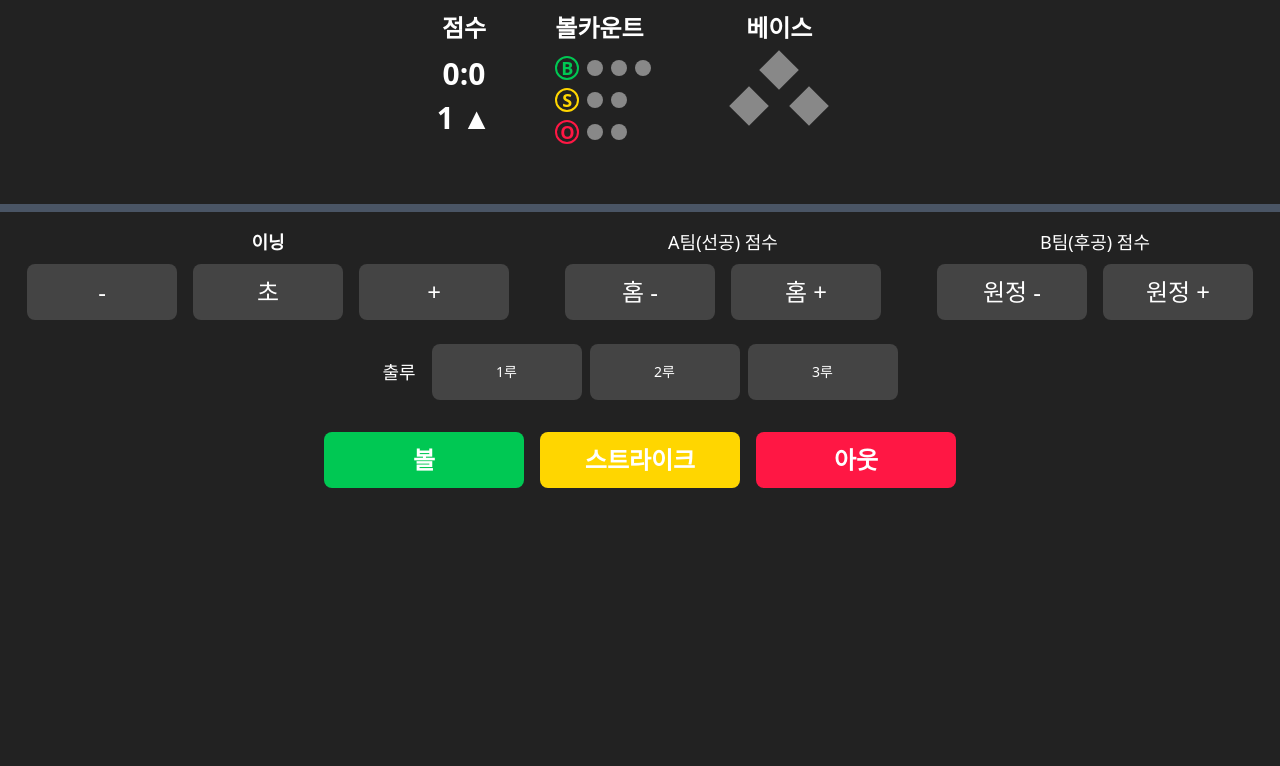
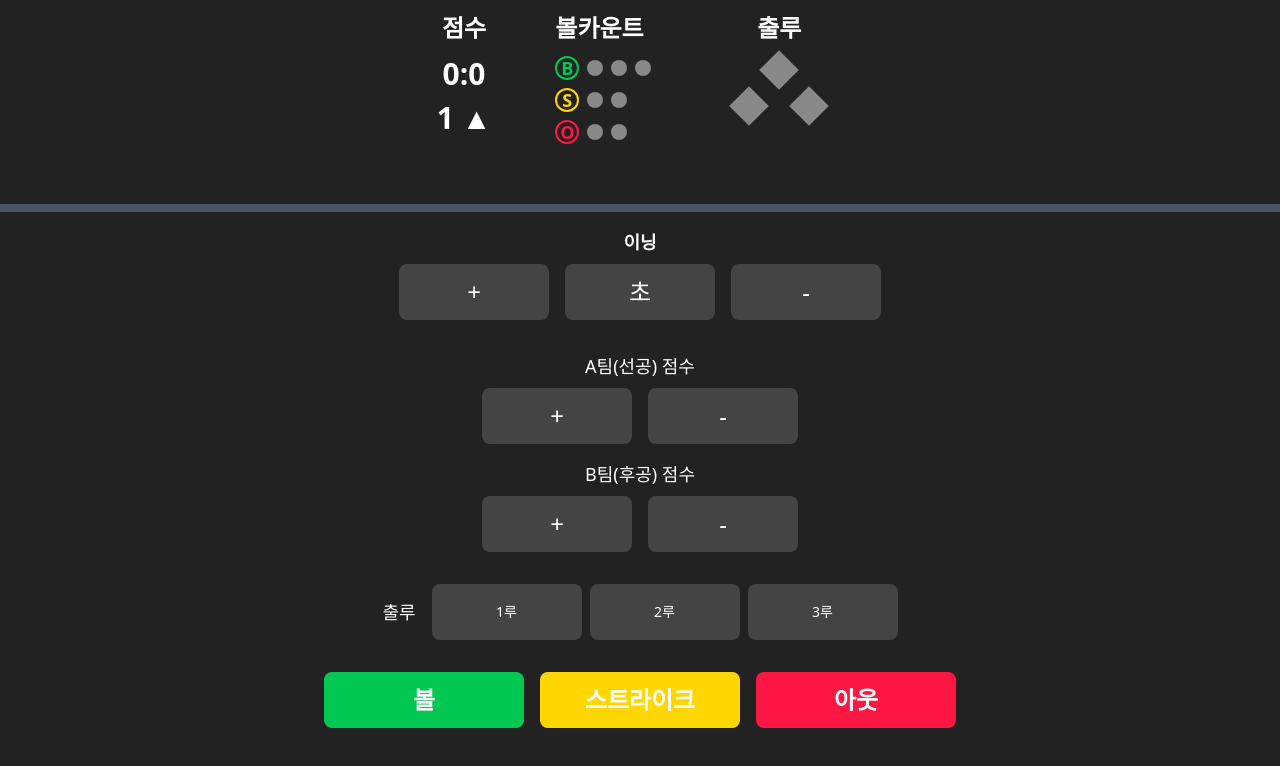
Before and after one commit to jazzboy327/score_bug, a React (Vite) app: page /control/1 in a window 1280 px wide. Shown: the top 766 px of the page. Built offline with nearby package versions, Linux system fonts and the light colour scheme; no server answers; the database is empty.

Commit message:
control panel 수정

```diff
--- a/src/components/ScoreControl.tsx
+++ b/src/components/ScoreControl.tsx
@@ -51,13 +51,13 @@ export default function ScoreControl() {
     };
 
     // 점수 조작
-    const handleScoreChange = async (team: 'home' | 'away', increment: boolean) => {
+    const handleScoreChange = async (team: 'a_score' | 'h_score', increment: boolean) => {
         if (!score) return;
         const updatedScore = { ...score };
-        if (team === 'home') {
+        if (team === 'a_score') {
+            updatedScore.a_score = increment ? score.a_score + 1 : Math.max(0, score.a_score - 1);
+        } else {
             updatedScore.h_score = increment ? score.h_score + 1 : Math.max(0, score.h_score - 1);
-        } else {
-            updatedScore.a_score = increment ? score.a_score + 1 : Math.max(0, score.a_score - 1);
         }
         try {
             await scoreService.updateLiveScore(updatedScore);
@@ -209,7 +209,7 @@ export default function ScoreControl() {
             </div>
             {/* 베이스 */}
             <div className="flex flex-col items-center">
-              <div className="text-white text-2xl font-semibold">베이스</div>
+              <div className="text-white text-2xl font-semibold">출루</div>
               <div className="relative w-32 h-32 mt-3">
                 {/* 2루 */}
                 <div className={`absolute top-0 left-1/2 -translate-x-1/2 w-7 h-7 ${isSecond  ? 'bg-[#ffd600]' : 'bg-[#888]'} -rotate-45`} />
@@ -223,17 +223,17 @@ export default function ScoreControl() {
           {/* 구분선 */}
           <div className="w-full border-4 border-gray-600 my-4"></div>
 
-          {/* 두 번째 줄: 이닝수정, 점수수정, 베이스수정 */}
-          <div className="flex flex-row items-center justify-center mb-6">
+          {/* 컨트롤 패널: 이닝수정, 점수수정, 베이스수정 */}
+          <div className="flex flex-col md:flex-row items-center justify-center gap-8 mb-6 px-4">
               {/* 이닝 */}
-            <div className="flex flex-col items-center justify-center mr-10">
+              <div className="flex flex-col items-center justify-center">
                   <div className="text-white text-lg font-semibold mb-2">이닝</div>
                   <div className="flex flex-row">
                       <button
-                onClick={() => handleInningChange(false)}
+                          onClick={() => handleInningChange(true)}
                           className="w-[150px] h-14 bg-[#444] text-white text-2xl rounded-lg mx-2"
                       >
-                -
+                          +
                       </button>
                       <button
                           onClick={handleInningTopBottomToggle}
@@ -242,74 +242,72 @@ export default function ScoreControl() {
                           {isTop ? '초' : '말'}
                       </button>
                       <button
-                onClick={() => handleInningChange(true)}
+                          onClick={() => handleInningChange(false)}
+                          className="w-[150px] h-14 bg-[#444] text-white text-2xl rounded-lg mx-2"
+                      >
+                          -
+                      </button>
+                  </div>
+              </div>
+
+              {/* 점수 컨트롤 */}
+              <div className="flex flex-col md:flex-row items-center justify-center gap-4">
+                  {/* A팀 점수 */}
+                  <div className="flex flex-col items-center justify-center">
+                      <div className="text-white text-lg font-medium mb-2">A팀(선공) 점수</div>
+                      <div className="flex flex-row">
+                          <button
+                              onClick={() => handleScoreChange('a_score', true)}
                               className="w-[150px] h-14 bg-[#444] text-white text-2xl rounded-lg mx-2"
                           >
                               +
                           </button>
-              </div>
-            </div>
-            {/* A팀 점수 */}
-            <div className="flex flex-col items-center justify-center mr-10">
-              <div className="text-white text-lg font-medium mb-2">A팀(선공) 점수</div>
-              <div className="flex flex-row">
                           <button
-                  onClick={() => handleScoreChange('home', false)}
+                              onClick={() => handleScoreChange('a_score', false)}
                               className="w-[150px] h-14 bg-[#444] text-white text-2xl rounded-lg mx-2"
                           >
-                  홈 -
-                </button>
-                <button
-                  onClick={() => handleScoreChange('home', true)}
-                  className="w-[150px] h-14 bg-[#444] text-white text-2xl rounded-lg mx-2"
-                >
-                  홈 +
+                              -
                           </button>
                       </div>
                   </div>
+
                   {/* B팀 점수 */}
                   <div className="flex flex-col items-center justify-center">
                       <div className="text-white text-lg font-medium mb-2">B팀(후공) 점수</div>
                       <div className="flex flex-row">
                           <button
-                  onClick={() => handleScoreChange('away', false)}
+                              onClick={() => handleScoreChange('h_score', true)}
                               className="w-[150px] h-14 bg-[#444] text-white text-2xl rounded-lg mx-2"
                           >
-                  원정 -
+                              +
                           </button>
                           <button
-                  onClick={() => handleScoreChange('away', true)}
+                              onClick={() => handleScoreChange('h_score', false)}
                               className="w-[150px] h-14 bg-[#444] text-white text-2xl rounded-lg mx-2"
                           >
-                  원정 +
+                              -
                           </button>
                       </div>
                   </div>
               </div>
+
               {/* 출루 베이스 수정 */}
-          <div className="flex flex-row items-center justify-center mb-6">
               <div className="flex flex-col items-center justify-center">
-              <div className="flex items-center mb-2">
+                  <div className="flex flex-row items-center mb-2">
                       <div className="text-white text-lg font-medium mr-4">출루</div>
-                <div className="flex space-x-2">
+                      <div className="flex flex-row space-x-2">
                           <button
                               onClick={() => handleBaseToggle('first')}
                               className={`w-[150px] h-14 rounded-lg text-white text-sm font-medium ${isFirst ? 'bg-[#ffd600] text-black' : 'bg-[#444]'}`}
-                  >
-                    1루
-                  </button>
+                          >1루</button>
                           <button
                               onClick={() => handleBaseToggle('second')}
                               className={`w-[150px] h-14 rounded-lg text-white text-sm font-medium ${isSecond ? 'bg-[#ffd600] text-black' : 'bg-[#444]'}`}
-                  >
-                    2루
-                  </button>
+                          >2루</button>
                           <button
                               onClick={() => handleBaseToggle('third')}
                               className={`w-[150px] h-14 rounded-lg text-white text-sm font-medium ${isThird ? 'bg-[#ffd600] text-black' : 'bg-[#444]'}`}
-                  >
-                    3루
-                  </button>
+                          >3루</button>
                       </div>
                   </div>
               </div>
```
Lines whose indentation alone changed are shown as unchanged.
